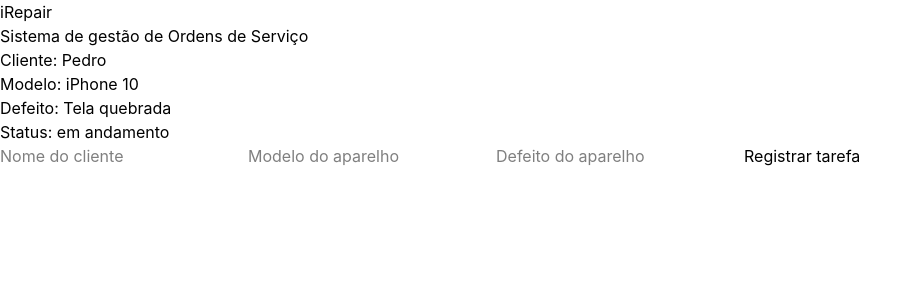
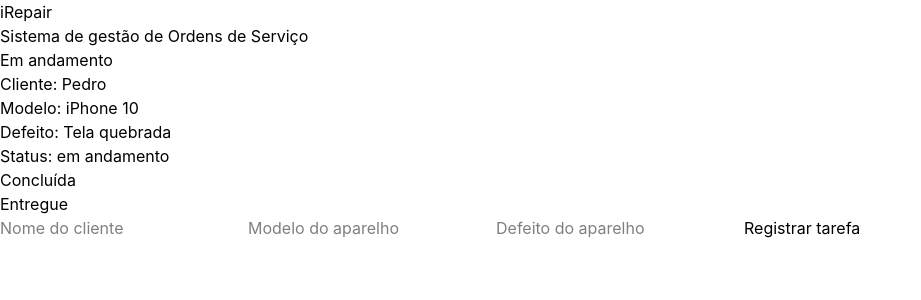
Before and after one commit to GustavoVirgilio/iRepair-Order-Management-System, a React (Vite) app: page / in a window 1280 px wide. Shown: the top 300 px of the page, without its empty margins (0-921 px from the left). Built offline with nearby package versions, Linux system fonts and the light colour scheme.

Commit message:
feat: estrutura a organização de cada OS em grupos conforme o status

```diff
--- a/src/App.tsx
+++ b/src/App.tsx
@@ -1,9 +1,9 @@
 import { useState } from 'react'
 
-import ServiceCard from './components/Servicecard'
 import type { OrdemServico } from './types/types'
 import Header from './components/Header'
 import NewService from './components/NewService'
+import ServiceBoard from './components/ServiceBoard'
 
 function App() {
   const osTeste: OrdemServico = {
@@ -22,9 +22,7 @@ function App() {
   return (
     <>
       <Header />
-      {ordensServico.map((os) => (
-      <ServiceCard key={os.id} ordemServico={os} />
-    ))}
+      <ServiceBoard ordensServico={ordensServico} />
       <NewService adicionarOS={adicionarOS} />
     </>
   )
--- a/src/components/ServiceBoard.tsx
+++ b/src/components/ServiceBoard.tsx
@@ -0,0 +1,39 @@
+import type { OrdemServico } from "../types/types";
+import ServiceCard from "./Servicecard";
+
+interface ServiceBoardProps {
+  ordensServico: OrdemServico[];
+}
+
+function ServiceBoard({ ordensServico }: ServiceBoardProps) {
+  const emAndamento = ordensServico.filter((os) => os.status === "em andamento");
+  const concluida = ordensServico.filter((os) => os.status === "concluida");
+  const entregue = ordensServico.filter((os) => os.status === "entregue");
+
+  return (
+    <div>
+      <div>
+        <h2>Em andamento</h2>
+        {emAndamento.map((os) => (
+          <ServiceCard key={os.id} ordemServico={os} />
+        ))}
+      </div>
+
+      <div>
+        <h2>Concluída</h2>
+        {concluida.map((os) => (
+          <ServiceCard key={os.id} ordemServico={os} />
+        ))}
+      </div>
+
+      <div>
+        <h2>Entregue</h2>
+        {entregue.map((os) => (
+          <ServiceCard key={os.id} ordemServico={os} />
+        ))}
+      </div>
+    </div>
+  );
+}
+
+export default ServiceBoard;
```
